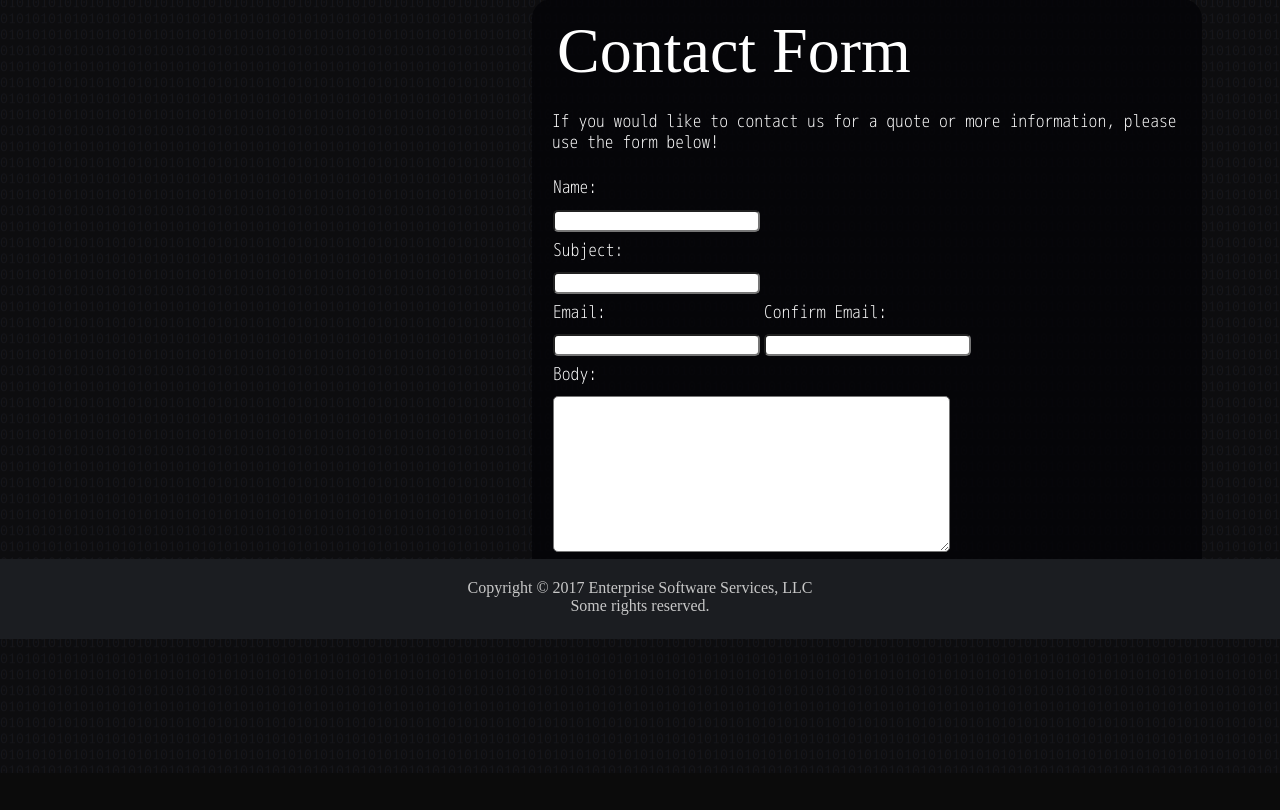
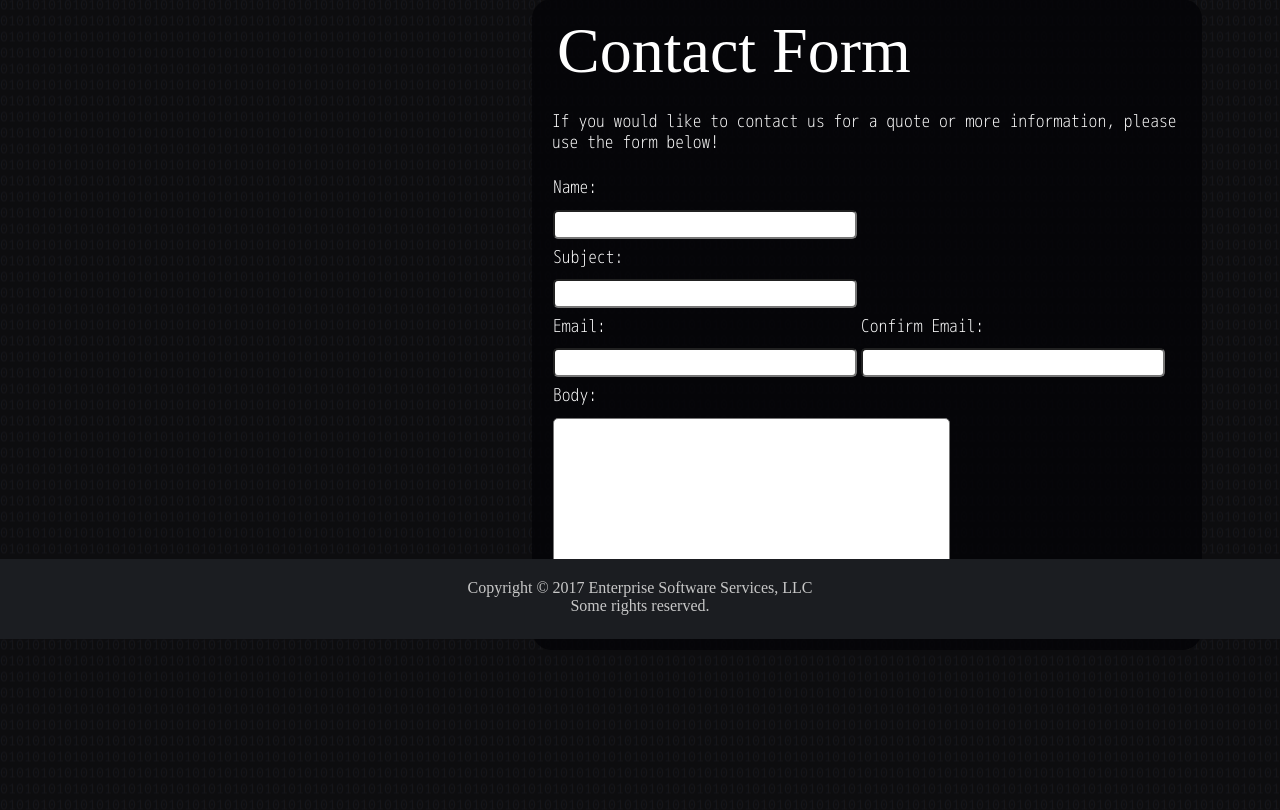
Before and after one commit to EnterpriseSoftwareServices/ESS-website, a Django app: template ESS/templates/contact.html in a window 1280 px wide. Shown: the part 161-971 px from the top of the page. Before the commit the page ends 934 px from the top, so only its background shows below. Run offline with Django 3.2, Linux system fonts and the light colour scheme; the template is opened without the code that fills it, so the values that code supplies are empty; some libraries are stand-ins or nearby versions; some web fonts are replaced.

Commit message:
Input box CSS tweaks

```diff
--- a/static/css/main-large.css
+++ b/static/css/main-large.css
@@ -36,8 +36,6 @@ td {
 
 form input{
   margin-top: 3px;
-  line-height: 1.2em;
-  border-radius: 5px;
 }
 
 form textarea {
--- a/static/css/main-small.css
+++ b/static/css/main-small.css
@@ -15,16 +15,6 @@ body {
 
 td {
   padding-top: 5px;
-}
-
-form input{
-  line-height: 1.2em;
-  border-radius: 5px;
-}
-
-form textarea {
-  font-size: 0.9em;
-  overflow: scroll;
 }
 
 div.navItem {
--- a/static/css/main-tiny.css
+++ b/static/css/main-tiny.css
@@ -15,16 +15,6 @@ body {
 
 td {
   padding-top: 5px;
-}
-
-form input{
-  line-height: 1.2em;
-  border-radius: 5px;
-}
-
-form textarea {
-  font-size: 0.9em;
-  overflow: scroll;
 }
 
 div.navItem {
--- a/static/css/main.css
+++ b/static/css/main.css
@@ -25,8 +25,16 @@ body {
   background-color: #4d535e;
 }
 
-form input {
+form input{
   font-family: "Cambria";
+  font-size: 1.1em;
+  line-height: 1.2em;
+  border-radius: 5px;
+}
+
+form textarea {
+  font-size: 0.9em;
+  overflow: scroll;
 }
 
 a {
```
